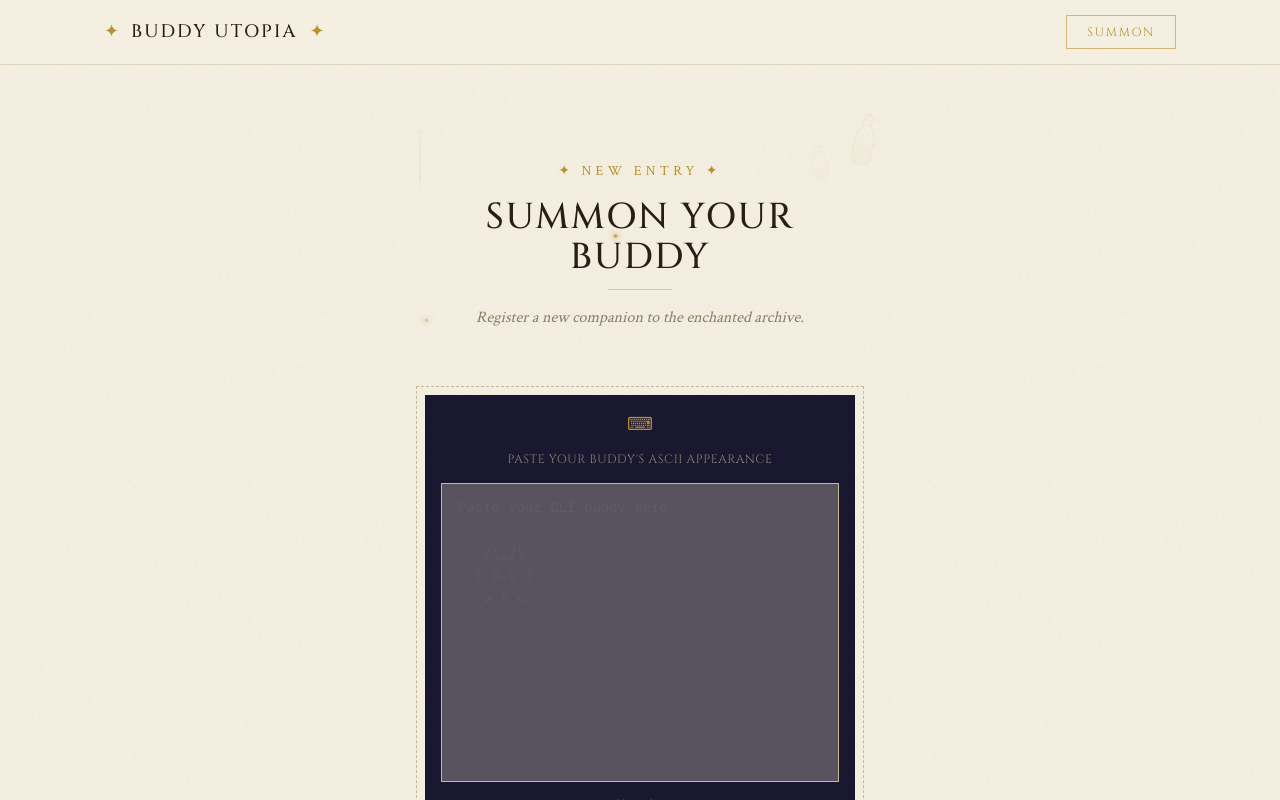
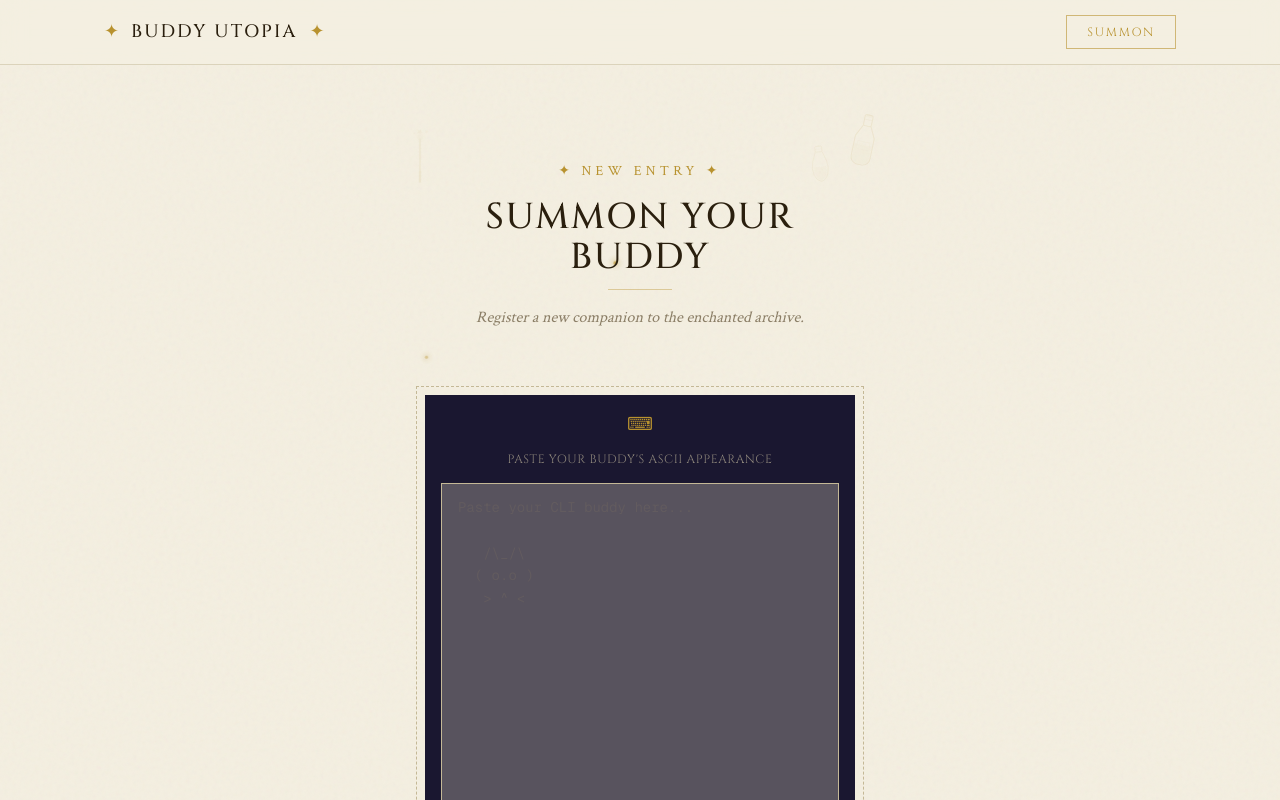
Before and after one commit to chenbs/claude-buddy-utopia, a Next.js app: page /upload in a window 1280 px wide. Shown: the top 800 px of the page. Built offline with nearby package versions, Linux system fonts and the light colour scheme.

Commit message:
modify style

```diff
--- a/src/app/upload/page.tsx
+++ b/src/app/upload/page.tsx
@@ -91,9 +91,9 @@ export default function UploadPage() {
                 value={textContent}
                 onChange={(e) => setTextContent(e.target.value)}
                 placeholder={"Paste your CLI buddy here...\n\n   /\\_/\\\n  ( o.o )\n   > ^ <"}
-                rows={12}
+                rows={20}
                 className="input-field w-full px-4 py-3 bg-surface/30 border border-card-border text-sm
-                           font-mono leading-relaxed placeholder:text-muted/20 resize-none whitespace-pre"
+                           font-mono leading-relaxed placeholder:text-muted/20 resize-y whitespace-pre min-h-[320px]"
               />
               <p className="text-card-text/30 text-[10px] italic mt-2 text-center">
                 Box-drawing characters (─ ╰ │ ╭ ╮ ╯) will be automatically removed
```
